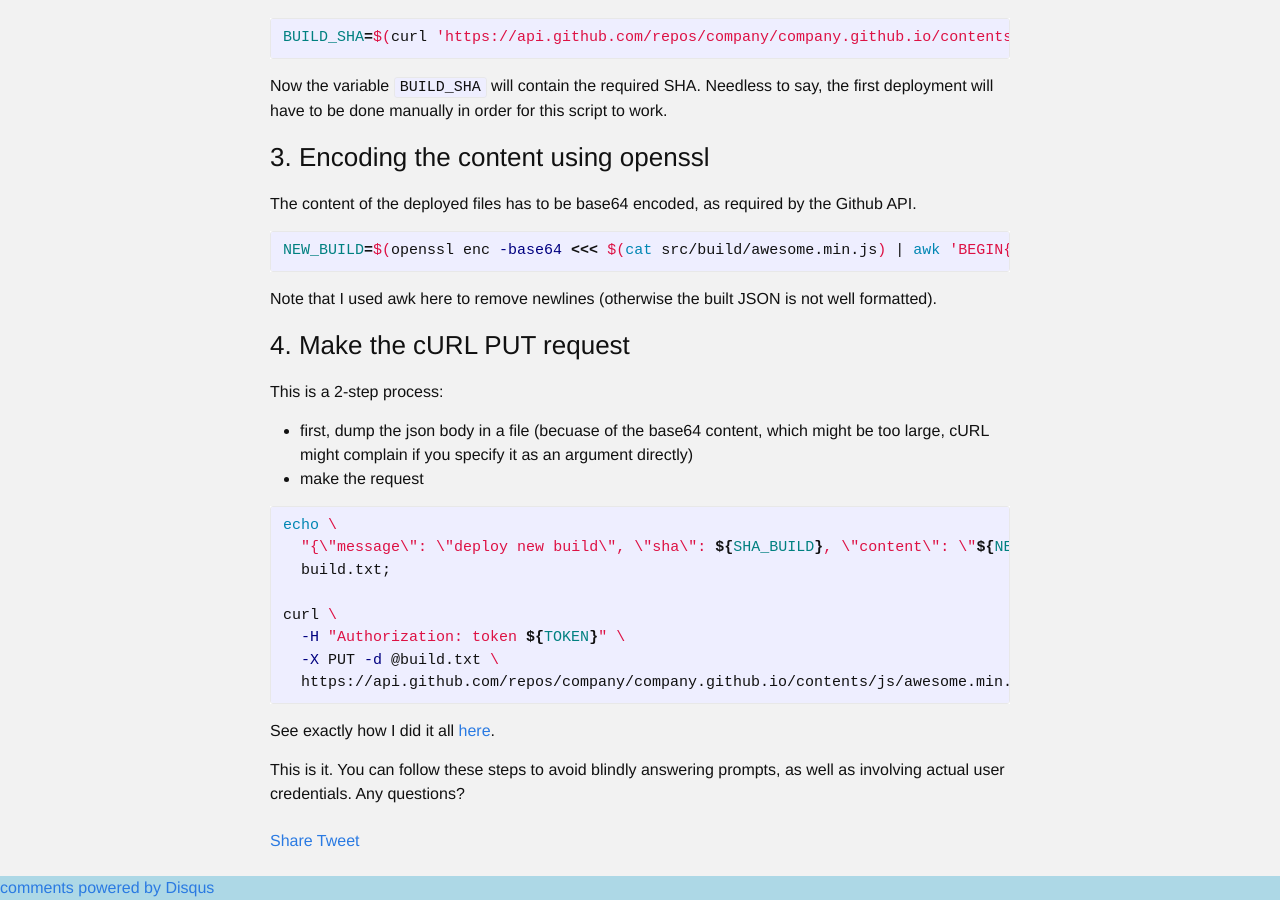
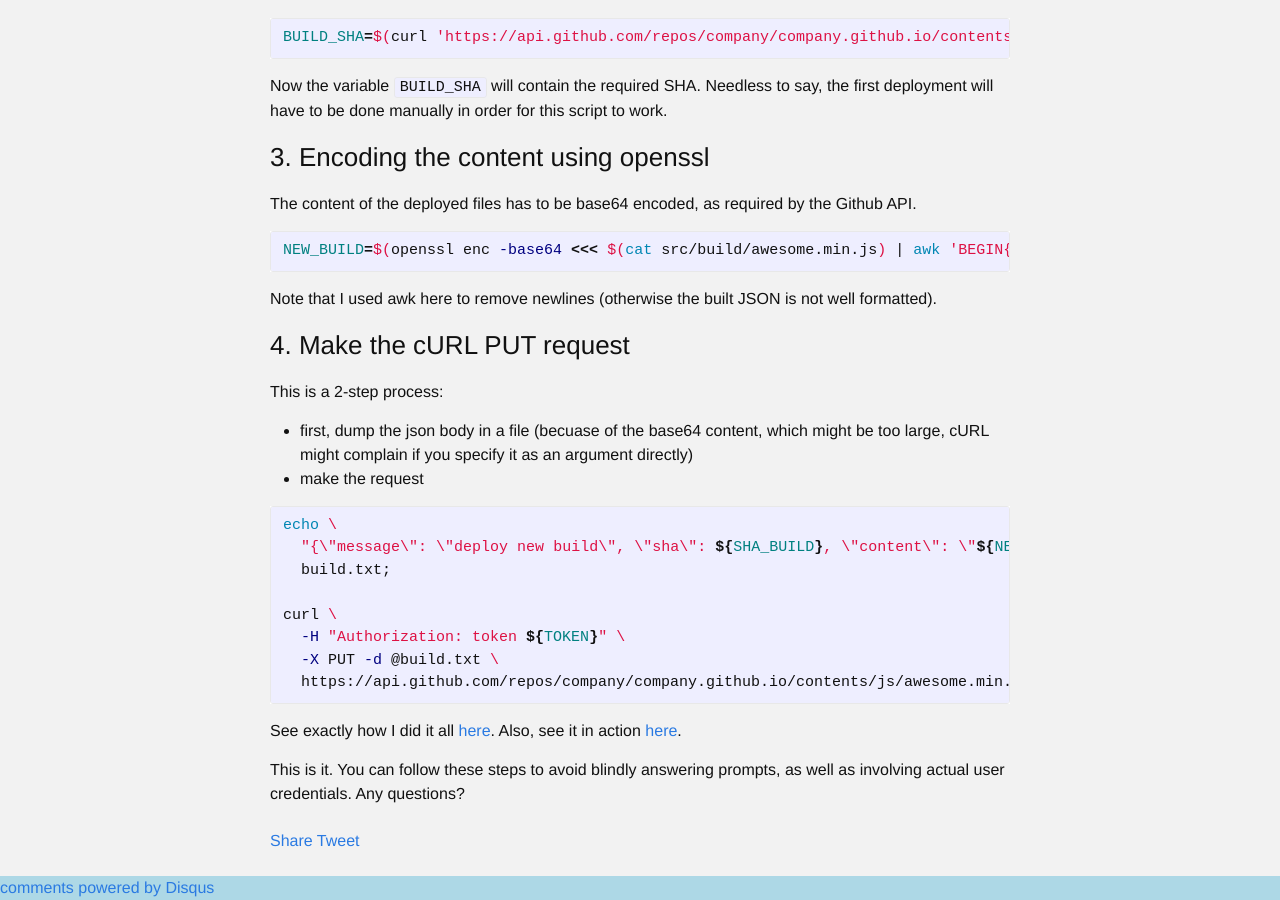
Before and after one commit to amihaiemil/amihaiemil.github.io, a Jekyll site: the page built from _posts/2017-02-13-github-automatically-deploy-files-from-one-repo-to-another.markdown, in a window 1280 px wide and 900 px high, scrolled down 2600 px. Built offline with Jekyll 4.4.1, drawn with Linux system fonts in a browser that asks for light colours; comment, search, counter and statistics services are not loaded.

Commit message:
Update 2017-02-13-github-automatically-deploy-files-from-one-repo-to-another.markdown

```diff
--- a/_posts/2017-02-13-github-automatically-deploy-files-from-one-repo-to-another.markdown
+++ b/_posts/2017-02-13-github-automatically-deploy-files-from-one-repo-to-another.markdown
@@ -144,7 +144,7 @@ curl \
   https://api.github.com/repos/company/company.github.io/contents/js/awesome.min.js
 {% endhighlight %}
 
-See exactly how I did it all [here](https://github.com/opencharles/charles-search-box/blob/master/deploy.sh).
+See exactly how I did it all [here](https://github.com/opencharles/charles-search-box/blob/master/deploy.sh). Also, see it in action [here](https://github.com/opencharles/charles-search-box/pull/19#issuecomment-285387469).
 
 This is it. You can follow these steps to avoid blindly answering prompts, as well
 as involving actual user credentials. Any questions?
```
